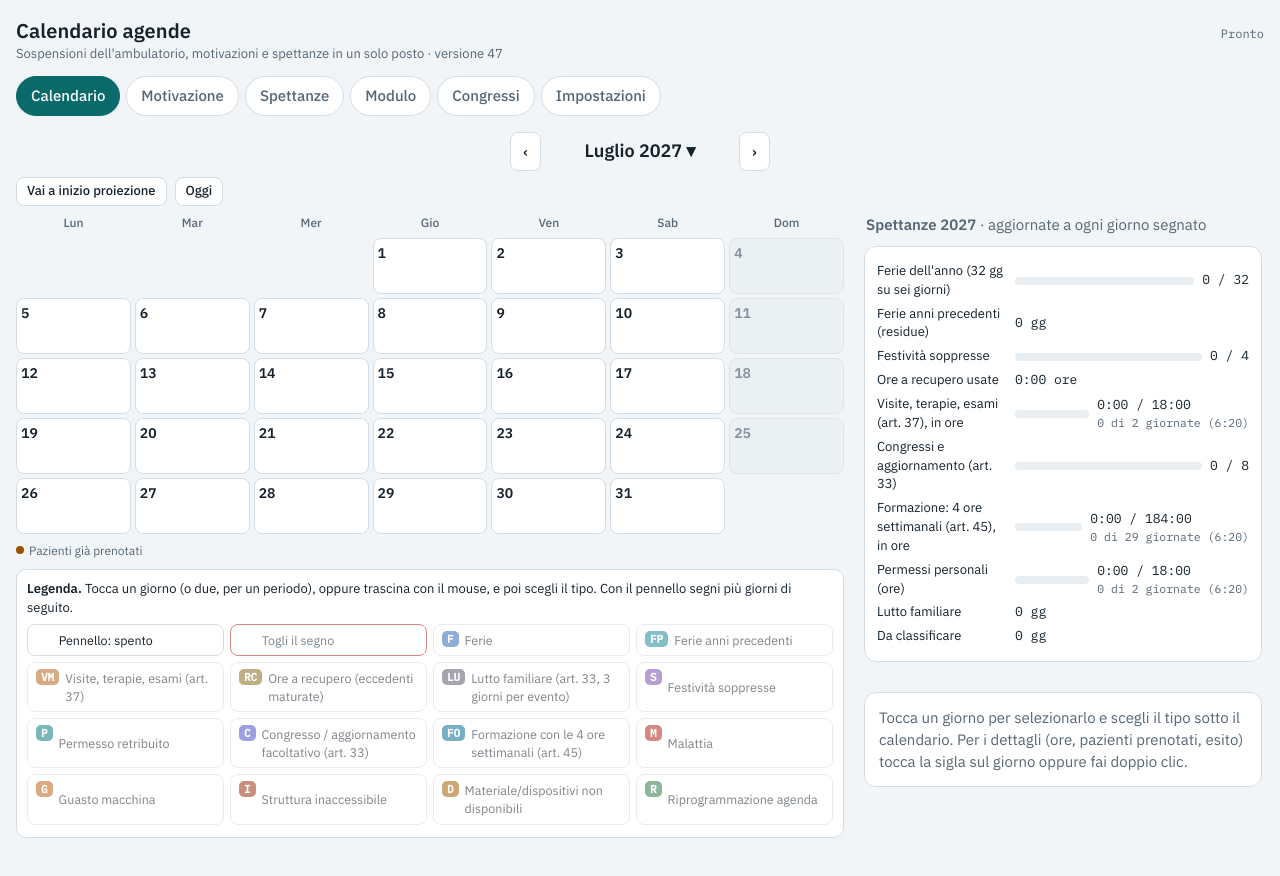
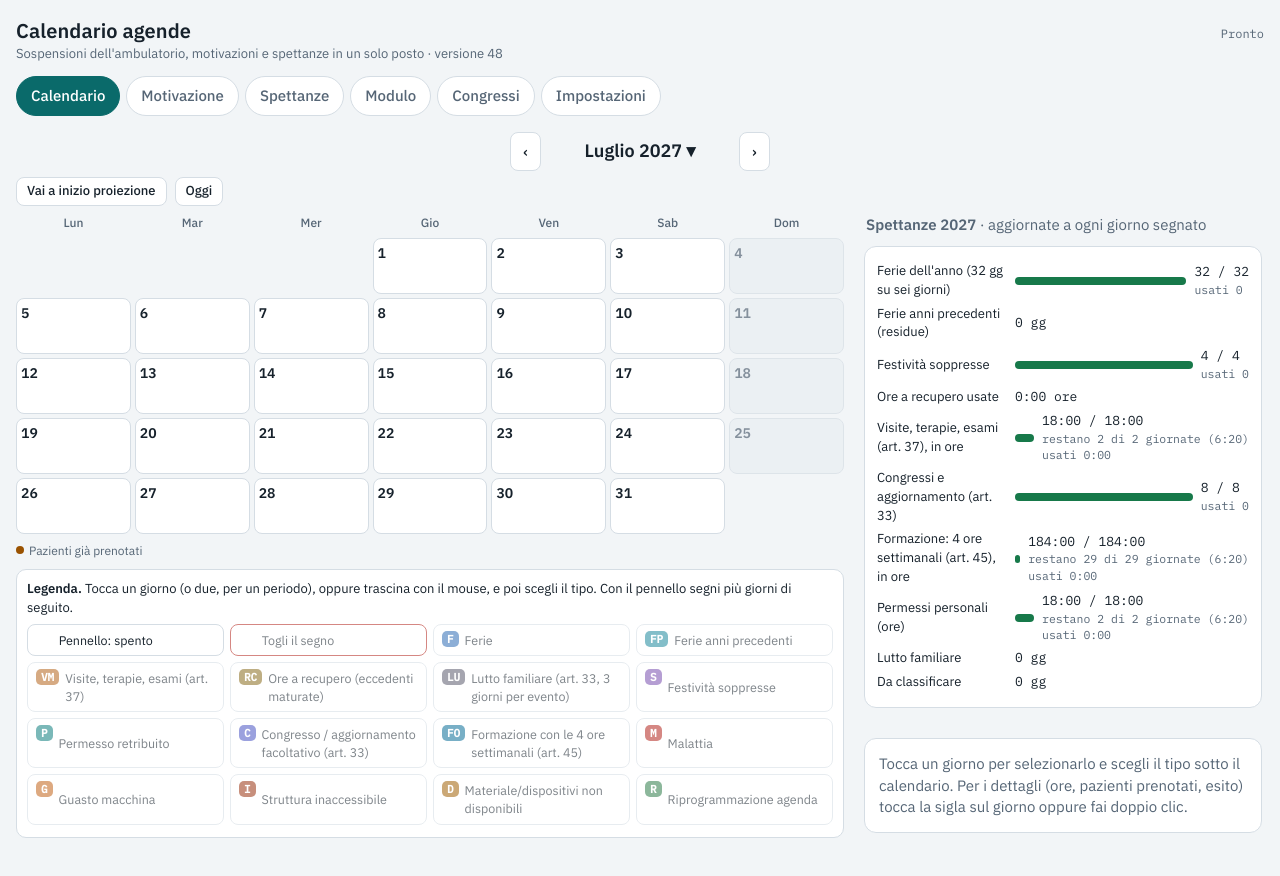
Before and after one commit to Claripinto/calendario-ag, a plain HTML site: page index.html in a window 1280 px wide. Drawn offline with Linux system fonts and the light colour scheme.

Commit message:
Spettanze: mostra quanto resta invece di quanto usato
Co-Authored-By: Claude Sonnet 5.5 <noreply@anthropic.com>
Claude-Session: https://claude.ai/code/session_01LNFpB7sCuUyvQ2RuLcq1V9

```diff
--- a/index.html
+++ b/index.html
@@ -175,7 +175,7 @@ textarea.manual{height:140px;font-family:var(--font-mono);font-size:12px}
   <header class="top">
     <div>
       <h1>Calendario agende</h1>
-      <div class="sub">Sospensioni dell'ambulatorio, motivazioni e spettanze in un solo posto · versione 47</div>
+      <div class="sub">Sospensioni dell'ambulatorio, motivazioni e spettanze in un solo posto · versione 48</div>
     </div>
     <div class="save" id="saveStatus" role="status"></div>
   </header>
@@ -552,7 +552,7 @@ function sumStrip(y){
   const c=counters(y),e=state.settings.ent,yr=yrData(y),fAP=ferieAPof(y).v,fU=+yr.ferieUsate||0,vU=+yr.visOre||0,pU=+yr.permOre||0;
   const r1=v=>Math.round(v*10)/10;
   const it=[['Ferie',c.ferie,e.ferie],['Residue',c.feriep+fU,fAP],['Festività',c.fest,e.fest],['Visite h',c.visite*6.333+c.visiteH+vU,e.visiteOre||18,1],['Permessi',e.permessiUnit==='ore'?c.permessi*6.333+c.permessiH+pU:r1(c.permessi+(c.permessiH+pU)/6.333),e.permessi,e.permessiUnit==='ore'?1:0],['Congressi',c.agg,e.agg]];
-  return '<div class="sumstrip" aria-label="Spettanze '+y+'">'+it.map(x=>'<span class="ch '+(x[2]>0&&x[1]>x[2]?'bad':(x[2]>0&&x[1]>=x[2]*0.9?'warn':''))+'">'+x[0]+' '+(x[3]?hm(x[1])+'/'+hm(x[2]):x[1]+'/'+x[2])+'</span>').join('')+'</div>';
+  return '<div class="sumstrip" aria-label="Giorni e ore rimasti nel '+y+'">'+it.map(x=>'<span class="ch '+(x[2]>0&&x[1]>x[2]?'bad':(x[2]>0&&x[1]>=x[2]*0.9?'warn':''))+'">'+x[0]+' '+(x[3]?hm(x[2]-x[1])+'/'+hm(x[2]):(Math.round((x[2]-x[1])*100)/100)+'/'+x[2])+'</span>').join('')+'</div>';
 }
 function renderCal(){
   const y=view.y,m=view.m,first=iso(y,m,1),dim=new Date(Date.UTC(y,m+1,0)).getUTCDate(),sd=new Set(selDays());
@@ -682,9 +682,8 @@ function hm(v){const m=Math.round((+v||0)*60+1e-6),h=Math.floor(m/60),mm=m%60;re
 function bar(label,used,tot,unit,gg){
   const H=unit==='ore',F=H?hm:(x=>x);
   if(!(tot>0))return '<div class="counter"><div>'+esc(label)+'</div><div class="hint">Spettanza da impostare</div><div class="mono">'+F(used)+' '+unit+'</div></div>';
-  const pct=Math.min(100,Math.round(used*100/tot)),cls=used>tot?'bad':(used>=tot*0.9?'warn':'');
-  const rest=tot-used;
-  return '<div class="counter"><div>'+esc(label)+'</div><div><div class="bar '+cls+'"><i style="width:'+pct+'%"></i></div></div><div class="mono">'+F(used)+' / '+F(tot)+' '+(rest<0?'<span class="chip bad">oltre di '+F(-rest)+'</span>':'<span class="hint">restano '+F(rest)+'</span>')+(gg?'<div class="ggn">'+Math.floor(used/(19/3)+0.01)+' di '+Math.floor(tot/(19/3)+0.01)+' giornate (6:20)</div>':'')+'</div></div>';
+  const rest=tot-used,pct=Math.max(0,Math.min(100,Math.round(rest*100/tot))),cls=used>tot?'bad':(used>=tot*0.9?'warn':'');
+  return '<div class="counter"><div>'+esc(label)+'</div><div><div class="bar '+cls+'"><i style="width:'+pct+'%"></i></div></div><div class="mono">'+(rest<0?'<span class="chip bad">oltre di '+F(-rest)+'</span>':F(rest))+' / '+F(tot)+(gg?'<div class="ggn">restano '+Math.max(0,Math.floor(rest/(19/3)+0.01))+' di '+Math.floor(tot/(19/3)+0.01)+' giornate (6:20)</div>':'')+'<div class="ggn">usati '+F(used)+'</div></div></div>';
 }
 function spCard(y,compact){
   const c=counters(y),e=state.settings.ent,yr=yrData(y),fAP=ferieAPof(y).v,fU=+yr.ferieUsate||0,pU=+yr.permOre||0,vU=+yr.visOre||0,cAP=+yr.creditoAP||0;
```
